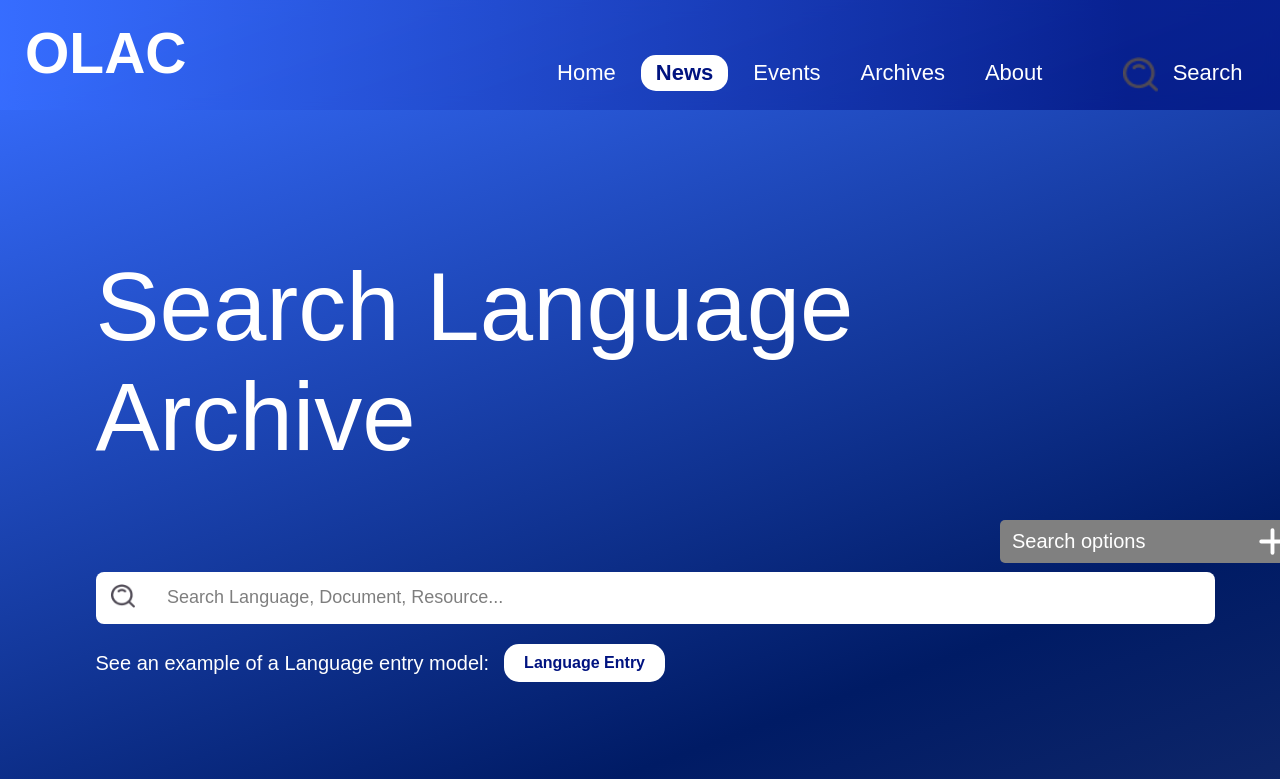
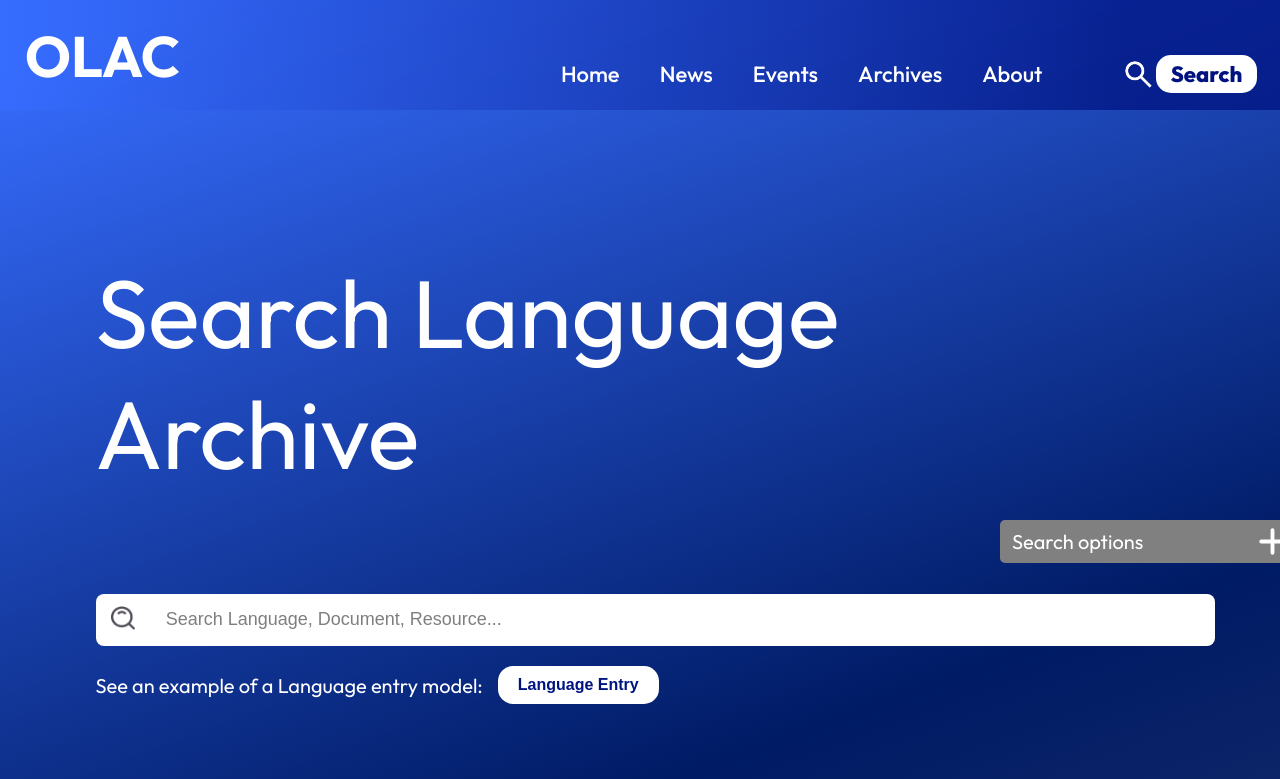
Before and after one commit to mattias767/Web-Technology---OLAC-redesign, a plain HTML site: page search.html in a window 1280 px wide. Shown: the top 779 px of the page. Drawn offline with Linux system fonts and the light colour scheme.

Commit message:
adjusted nav bar and put meta data and Outfit font back in <head>

```diff
--- a/search.html
+++ b/search.html
@@ -1,27 +1,35 @@
 <!DOCTYPE html>
 <html>
-  <head>
-    <meta charset="utf-8" />
-    <meta name="viewport" content="width=device-width, initial-scale=1.0">
-    <title>OLAC Search</title>
-    <link rel="stylesheet" href="styles/style.css">
-  </head>
-  <body>
-    <div class="website-container">
-      <!-- Header -->
-      <header>
+    <head>
+        <title>OLAC - Search</title>
+        <meta charset="UTF-8">
+        <meta name="description" content="[DESCRIPTION]">
+        <meta name="author" content="[AUTHOR]">
+        <meta name="theme-color" content="#001380">
+        <meta name="viewport" content="width=device-width, initial-scale=1.0">
+        <!--Import the "Outfit" font from Google fonts-->
+        <link rel="stylesheet" href="https://fonts.googleapis.com/css2?family=Outfit:wght@100..900&display=swap">
+        <link rel="stylesheet" href="/styles/style.css">
+    </head>
+
+
+    <body class="search_page">
+
+        <!--Create the header and the navigation bar-->
+        <header>
+
             <div class="logo">
-                <a href="/search.html">OLAC</a>
+                <a href="/index.html">OLAC</a>
             </div>
             <div class="navigation-bar">
                 <a href="/index.html">Home</a>
-                <a class="active" href="/">News</a>
+                <a href="/news.html">News</a>
                 <a href="/events.html">Events</a>
                 <a href="/archives.html">Archives</a>
                 <a href="/about.html">About</a>
 
-                <a class="search-navbar" href="/search.html">
-                    <img src="images/search-icon.png" alt="search icon">
+                <a class="search-navbar active" href="/">
+                    <img src="/Icons/Search icon.png" alt="search icon">
                     Search
                 </a>
             </div>
@@ -79,6 +87,6 @@
 
         </footer>
     </div>
-    <script src="script.js"></script>
+
   </body>
 </html>
```
